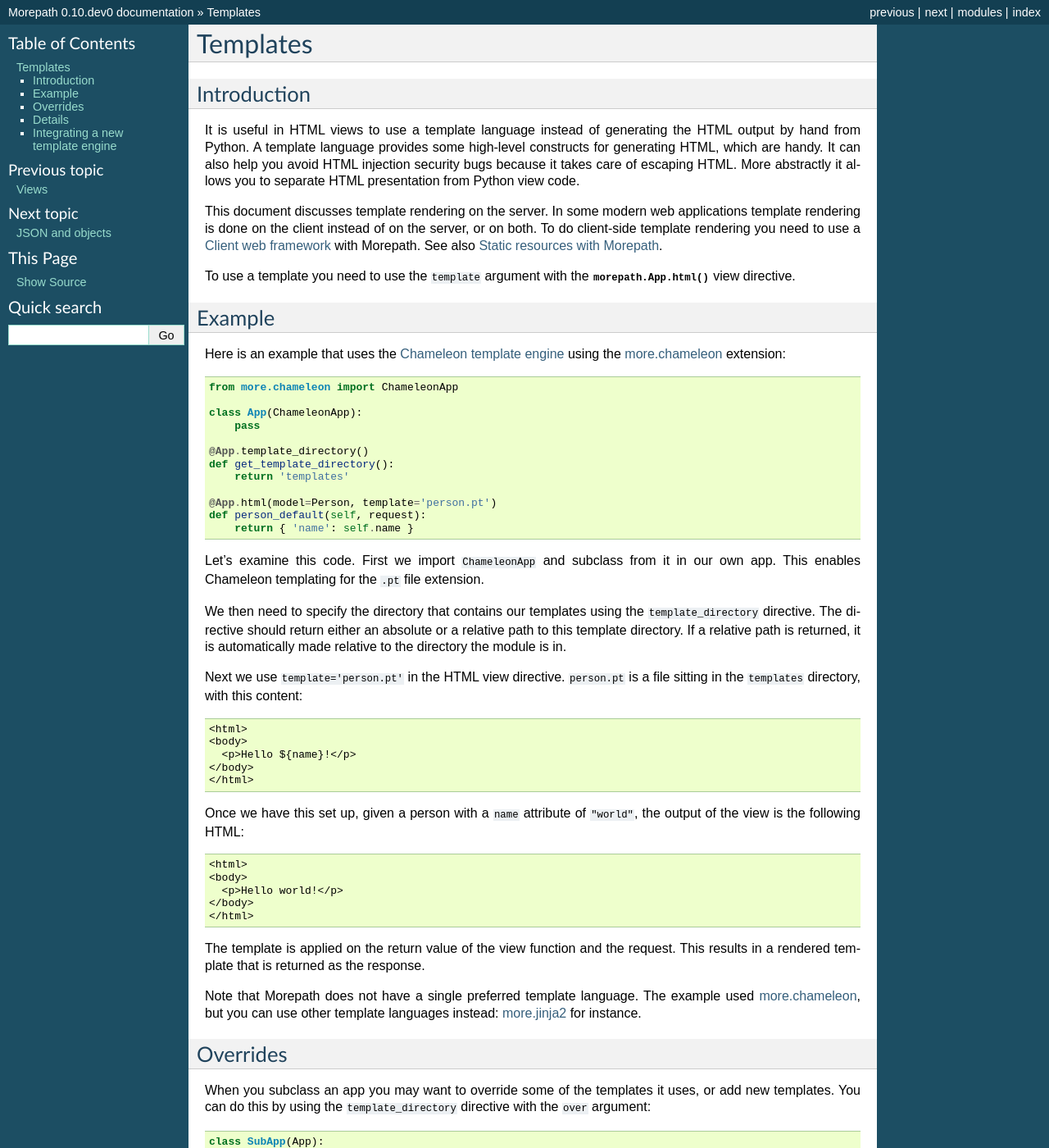
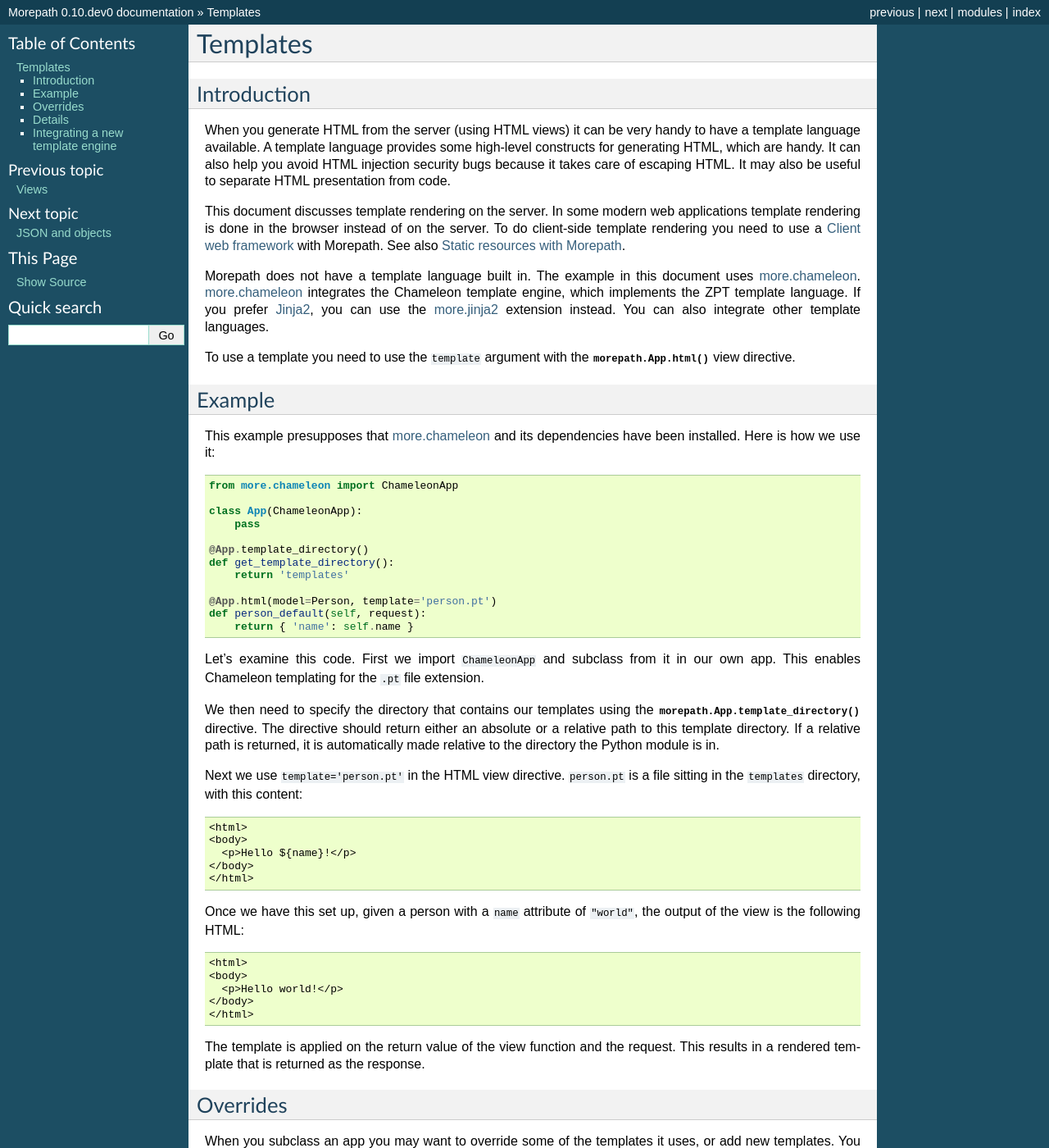
Before and after one commit to morepath/morepath, a Sphinx documentation site: the page built from doc/templates.rst, in a window 1280 px wide and 1400 px high. Shown: the whole window at 82% size. Built offline with Sphinx 7.4.7, drawn with Linux system fonts in a browser that asks for light colours; some of the changed text lies outside the part shown.

Commit message:
Tweak documentation.

```diff
--- a/doc/templates.rst
+++ b/doc/templates.rst
@@ -4,18 +4,24 @@ Templates
 Introduction
 ------------
 
-It is useful in HTML views to use a template language instead of
-generating the HTML output by hand from Python. A template language
+When you generate HTML from the server (using HTML views) it can be
+very handy to have a template language available. A template language
 provides some high-level constructs for generating HTML, which are
-handy. It can also help you avoid HTML injection security bugs
-because it takes care of escaping HTML. More abstractly it allows you
-to separate HTML presentation from Python view code.
+handy. It can also help you avoid HTML injection security bugs because
+it takes care of escaping HTML. It may also be useful to separate HTML
+presentation from code.
 
 This document discusses template rendering on the server. In some
-modern web applications template rendering is done on the client
-instead of on the server, or on both. To do client-side template
-rendering you need to use a :ref:`review-client-web-framework` with
-Morepath. See also :doc:`more.static`.
+modern web applications template rendering is done in the browser
+instead of on the server. To do client-side template rendering you
+need to use a :ref:`review-client-web-framework` with Morepath. See
+also :doc:`more.static`.
+
+Morepath does not have a template language built in. The example in
+this document uses `more.chameleon`_. `more.chameleon`_ integrates the
+Chameleon template engine, which implements the ZPT template
+language. If you prefer Jinja2_, you can use the `more.jinja2`_
+extension instead. You can also integrate other template languages.
 
 To use a template you need to use the ``template`` argument with the
 :meth:`morepath.App.html` view directive.
@@ -23,8 +29,8 @@ To use a template you need to use the ``template`` argument with the
 Example
 -------
 
-Here is an example that uses the `Chameleon template engine`_ using
-the `more.chameleon`_ extension::
+This example presupposes that `more.chameleon`_ and its dependencies
+have been installed. Here is how we use it::
 
   from more.chameleon import ChameleonApp
 
@@ -39,17 +45,15 @@ the `more.chameleon`_ extension::
   def person_default(self, request):
       return { 'name': self.name }
 
-.. _`Chameleon template engine`: https://chameleon.readthedocs.org
-
 Let's examine this code. First we import ``ChameleonApp`` and subclass
 from it in our own app. This enables Chameleon templating for the
 ``.pt`` file extension.
 
 We then need to specify the directory that contains our templates
-using the ``template_directory`` directive. The directive should
-return either an absolute or a relative path to this template
-directory. If a relative path is returned, it is automatically made
-relative to the directory the module is in.
+using the :meth:`morepath.App.template_directory` directive. The
+directive should return either an absolute or a relative path to this
+template directory. If a relative path is returned, it is
+automatically made relative to the directory the Python module is in.
 
 Next we use ``template='person.pt'`` in the HTML view
 directive. ``person.pt`` is a file sitting in the ``templates``
@@ -74,29 +78,42 @@ The template is applied on the return value of the view function and
 the request. This results in a rendered template that is returned as
 the response.
 
-Note that Morepath does not have a single preferred template
-language. The example used `more.chameleon`_, but you can use other
-template languages instead: `more.jinja2`_ for instance.
-
 Overrides
 ---------
 
 When you subclass an app you may want to override some of the
 templates it uses, or add new templates. You can do this by using the
-``template_directory`` directive with the ``over`` argument::
+``template_directory`` directive in your subclassed app::
 
   class SubApp(App):
       pass
 
-  @SubApp.template_directory(over=get_template_directory)
-  def get_new_template_directory():
-     return 'templates2'
+  @SubApp.template_directory()
+  def get_override_template_directory():
+     return 'templates_override'
 
-``over`` indicates the order in which the template directories are
-searched by the template engine for templates. Since ``templates2``
-has priority over ``templates``, you can override a template defined
-in the directory ``templates`` by placing a file with the same name in
-the directory ``templates2``.
+Morepath's template integration searches for templates in the template
+directories in application order, so for ``SubApp`` here, first
+``templates_override``, and then ``templates`` as defined by the base
+``App``. So for ``SubApp``, you can override a template defined in the
+directory ``templates`` by placing a file with the same name in the
+directory ``templates_override``. This only affects ``SubApp``, not
+``App`` itself.
+
+You can also use the ``before`` argument with the
+:meth:`morepath.App.template_directory` directive to specify more
+exactly how you want template directories to be searched. This can be
+useful if you want to organize your templates in multiple directories
+in the same application. If ``get_override_template_directory`` should
+come before ``get_template_directory`` in the directory search path,
+you should use ``before=get_template_directory``::
+
+  @SubApp.template_directory(before=get_template_directory)
+  def get_override_template_directory():
+     return 'templates_override'
+
+but it is usually simpler not to be this explicit and to rely on
+application inheritance instead.
 
 Details
 -------
@@ -114,7 +131,7 @@ implements it in your app.
 The template language integration works like this:
 
 * During startup time, ``person.pt`` is loaded from the configured
-  template directories.
+  template directories as a template object.
 
 * When the ``person_default`` view is rendered, its return value is
   passed into the template, along with the request. The template
@@ -191,3 +208,7 @@ Some details:
 .. _`more.chameleon`: http://pypi.python.org/pypi/more.chameleon
 
 .. _`more.jinja2`: http://pypi.python.org/pypi/more.jinja2
+
+.. _`ZPT`: http://chameleon.readthedocs.org/en/latest/reference.html
+
+.. _`Jinja2`: http://jinja.pocoo.org
```
